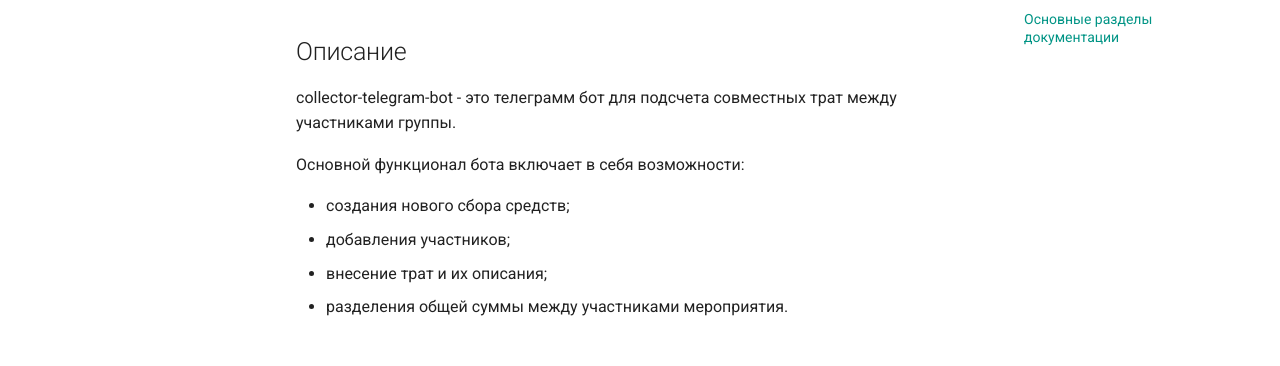
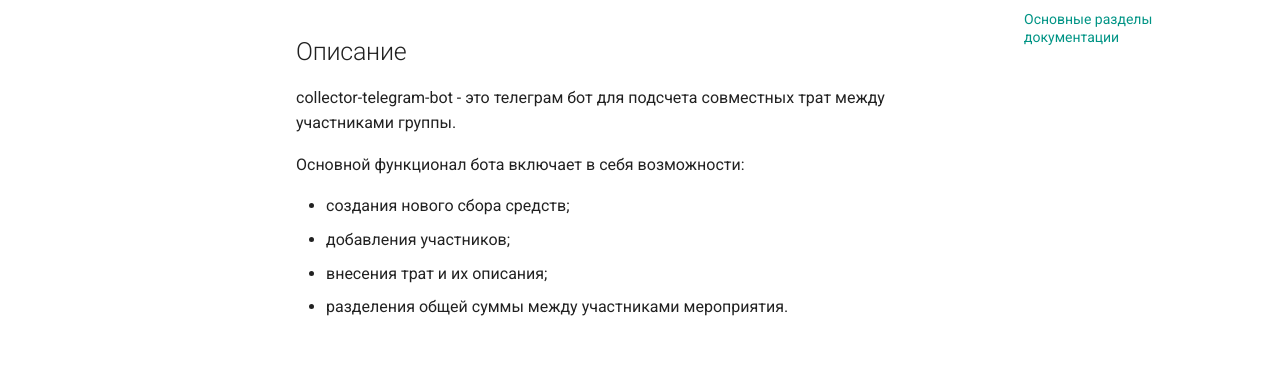
Before and after one commit to Flash1ee/collector-telegram-bot, an MkDocs documentation site: the page built from docs/index.md, in a window 1280 px wide. Shown: the part 146-512 px from the top of the page. Built offline with MkDocs 1.6.1 and Material for MkDocs 9.7.7, drawn with Linux system fonts in a browser that asks for light colours; comment, search, counter and statistics services are not loaded.

Commit message:
#2: corrected words errors

```diff
--- a/docs/index.md
+++ b/docs/index.md
@@ -3,13 +3,13 @@
 ---
 
 ## Описание
-collector-telegram-bot - это телеграмм бот для подсчета совместных трат между участниками группы.
+collector-telegram-bot - это телеграм бот для подсчета совместных трат между участниками группы.
 
 Основной функционал бота включает в себя возможности:
 
 * создания нового сбора средств;
 * добавления участников;
-* внесение трат и их описания;
+* внесения трат и их описания;
 * разделения общей суммы между участниками мероприятия.
 
 ## Основные разделы документации
```
Also changed, not shown: 1 other file.
